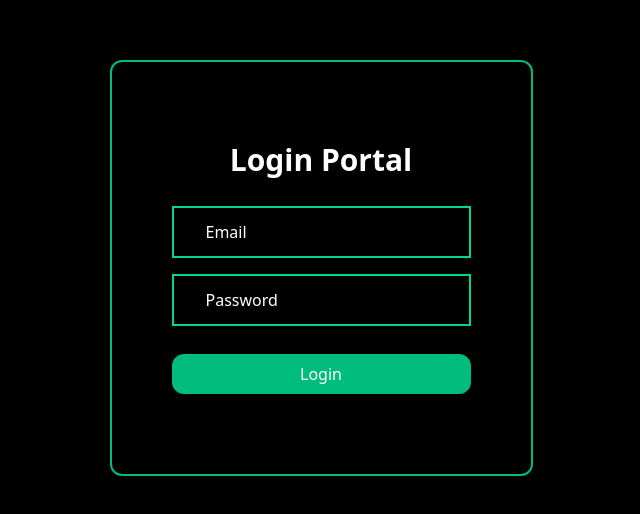
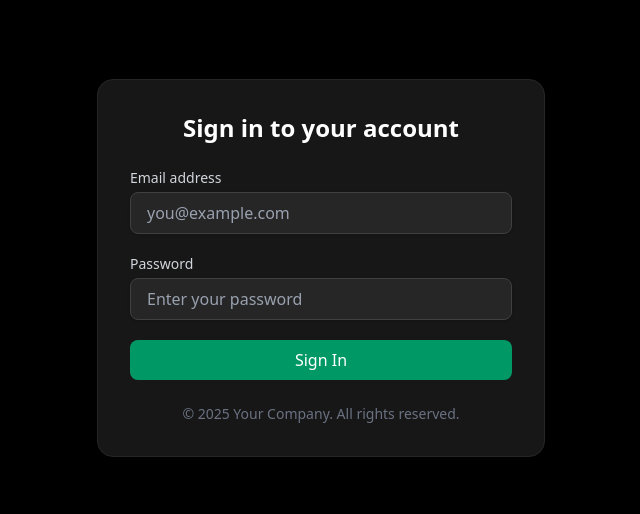
Before and after one commit to Yashraghuvans/TaskCanvas, a Next.js app: page / in a window 1280 px wide. Shown: the part 132-646 px from the top of the page, without its empty margins (319-959 px from the left). Built offline with nearby package versions, Linux system fonts and the light colour scheme.

Commit message:
updating the style and logic

```diff
--- a/app/Components/Auth/Login.jsx
+++ b/app/Components/Auth/Login.jsx
@@ -1,9 +1,10 @@
 "use client"
 import React, { useState } from 'react'
 
-const Login = ({handleLogin}) => {
+const Login = ({ handleLogin }) => {
     const [email, setEmail] = useState("");
     const [password, setPassword] = useState("");
+
     const handleSubmit = (e) => {
         e.preventDefault();
         handleLogin(email, password);
@@ -12,33 +13,55 @@ const Login = ({handleLogin}) => {
     }
 
     return (
-        <>
-            <div className='bg-black'>
-                <div className='flex flex-col items-center justify-center h-screen w-screen'>
-                    <form
-                        onSubmit={(e) => {
-                            handleSubmit(e)
-                        }}
-                        className='text-white flex flex-col gap-4 border-2 border-emerald-500 px-15 py-20 rounded-xl'>
-                        <h1 className='text-3xl font-bold text-center mb-3'>
-                            Login Portal
-                        </h1>
+        <div className="min-h-screen flex items-center justify-center bg-black px-4">
+            <div className="w-full max-w-md bg-neutral-900 shadow-xl rounded-2xl p-8 border border-neutral-800">
+                <h1 className="text-2xl font-semibold text-center text-white mb-6">
+                    Sign in to your account
+                </h1>
+                <form onSubmit={handleSubmit} className="space-y-5">
+                    <div>
+                        <label htmlFor="email" className="block text-sm font-medium text-gray-300">
+                            Email address
+                        </label>
                         <input
+                            id="email"
+                            type="email"
                             value={email}
                             onChange={(e) => setEmail(e.target.value)}
-                            className='border-2 border-emerald-400 px-8 py-3 outline-none bg-transparent placeholder:text-white ' required type='email' placeholder='Email' />
+                            required
+                            className="mt-1 w-full px-4 py-2 bg-neutral-800 border border-neutral-700 rounded-lg shadow-sm text-white placeholder-gray-400 focus:ring-emerald-500 focus:border-emerald-500"
+                            placeholder="you@example.com"
+                        />
+                    </div>
+
+                    <div>
+                        <label htmlFor="password" className="block text-sm font-medium text-gray-300">
+                            Password
+                        </label>
                         <input
+                            id="password"
+                            type="password"
                             value={password}
                             onChange={(e) => setPassword(e.target.value)}
-                            className='border-2 border-emerald-400 px-8 py-3 outline-none bg-transparent placeholder:text-white ' required type='password' placeholder='Password' />
-                        <button className='bg-emerald-500 hover:bg-emerald-600 text-white  px-2 py-2 rounded-xl mt-3' type='submit'>
-                            Login
-                        </button>
-                    </form>
-                </div>
+                            required
+                            className="mt-1 w-full px-4 py-2 bg-neutral-800 border border-neutral-700 rounded-lg shadow-sm text-white placeholder-gray-400 focus:ring-emerald-500 focus:border-emerald-500"
+                            placeholder="Enter your password"
+                        />
+                    </div>
+
+                    <button
+                        type="submit"
+                        className="w-full bg-emerald-600 text-white py-2 rounded-lg hover:bg-emerald-700 transition-colors"
+                    >
+                        Sign In
+                    </button>
+                </form>
+                <p className="text-sm text-gray-500 text-center mt-6">
+                    © 2025 Your Company. All rights reserved.
+                </p>
             </div>
-        </>
-    )
+        </div>
+    );
 }
 
-export default Login
+export default Login;
```
